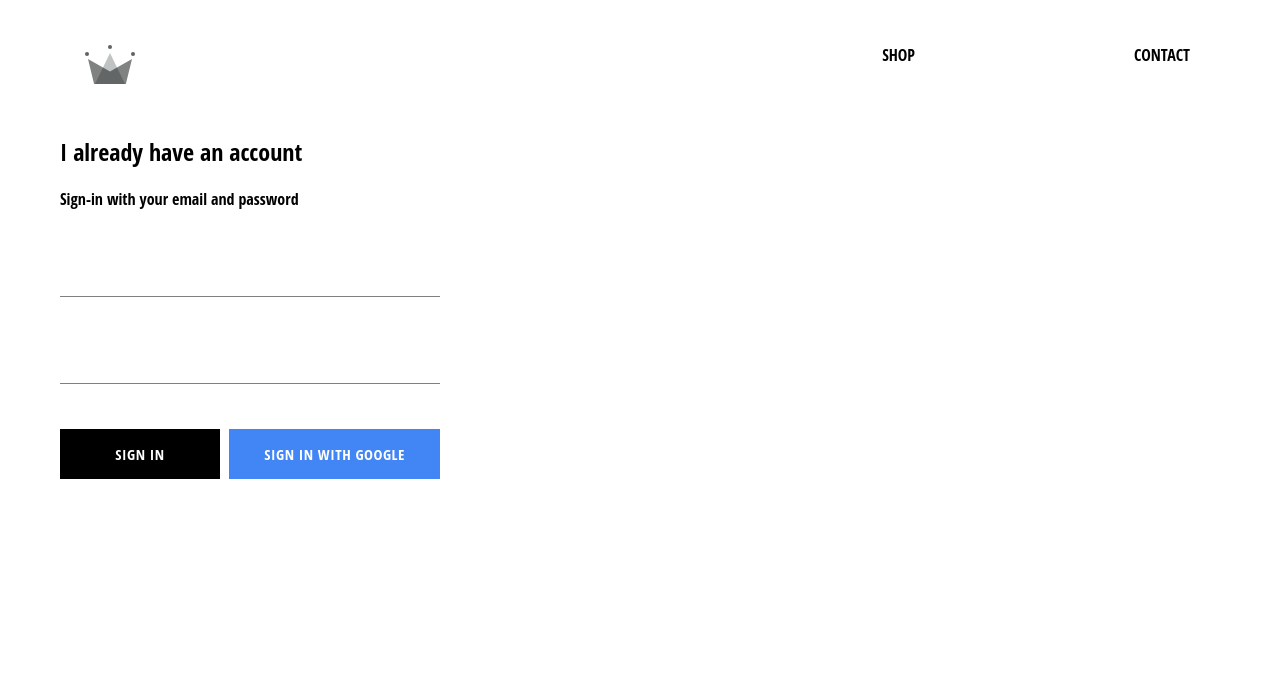
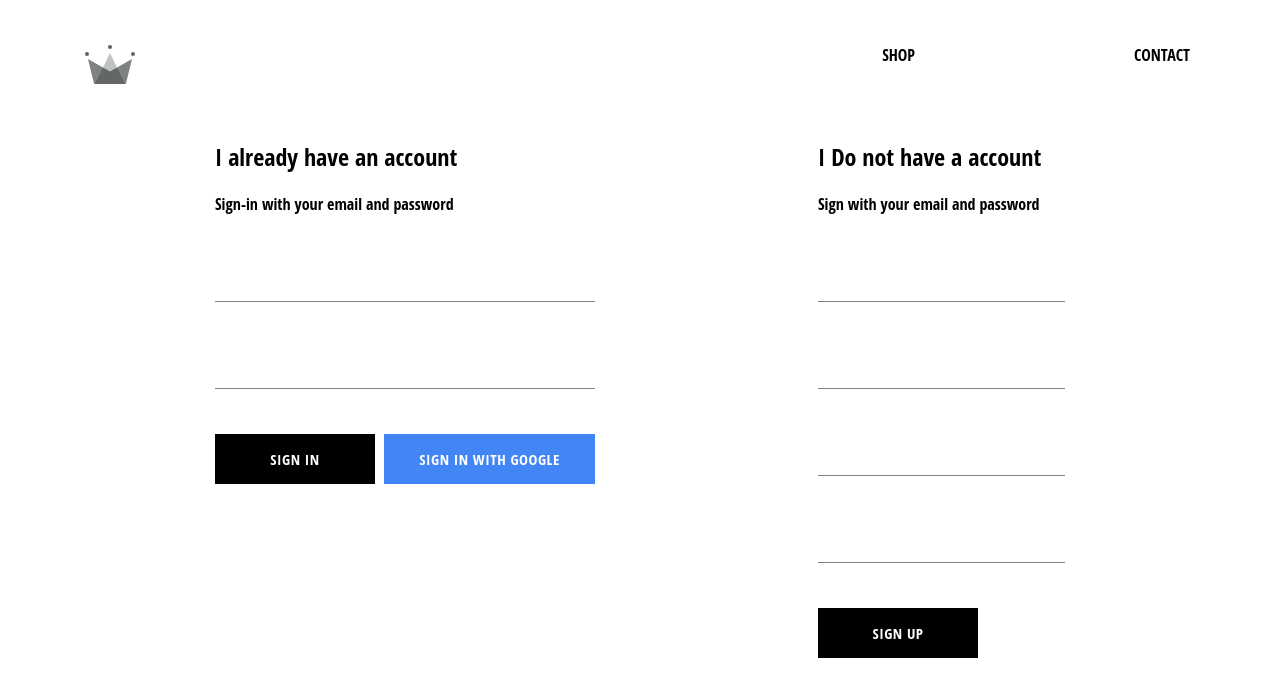
Before and after one commit to prasadrbhat/crwn-clothing, a React (Create React App) app: page /signin in a window 1280 px wide. Shown: the top 696 px of the page. Built offline with nearby package versions, Linux system fonts and the light colour scheme; no server answers.

Commit message:
implemented firebase util and included ability to store users into our firestore databse

```diff
--- a/src/App.js
+++ b/src/App.js
@@ -5,7 +5,7 @@
 import ShopPage from './shop/shop.component';
 import Header from './components/header/header.component.jsx';
 import SignInAndSignUpPage from './sign-in-and-sign-up/sign-in-and-sign-up.component.jsx';
-import {auth} from './firebase/firebase.utils.js';
+import {auth, createUserProfileDocument} from './firebase/firebase.utils.js';
 
 const HatsPage = () => (
   <div>
@@ -25,11 +25,23 @@
 
   unsubsucribeFromAuth = null;
   componentDidMount(){
-   this.unsubsucribeFromAuth = auth.onAuthStateChanged(user => {
-      this.setState({currentUser: user});
+   this.unsubsucribeFromAuth = auth.onAuthStateChanged(async userAuth => {
+    if(userAuth){
+      const userRef = await createUserProfileDocument(userAuth);
 
-      console.log(user);
-    })
+      userRef.onSnapshot(snapShot => {
+       this.setState({
+         currentUser:{
+           id: snapShot.id,
+           ...snapShot.data()
+         }
+       },() => console.log(this.state));
+      });
+    }
+    else{
+      this.setState({currentUser: userAuth  });
+    }
+    });
   }
 
   componentWillUnmount(){
--- /dev/null
+++ b/src/components/sign-up/sign-up.component.jsx
@@ -0,0 +1,109 @@
+import React from 'react';
+
+import FormInput from '../form-input/form-input.component.jsx';
+import CustomButton from '../custom-button/custom-button.component.jsx';
+
+import {auth, createUserProfileDocument} from '../../firebase/firebase.utils.js';
+
+import './sign-up.styles.scss';
+
+class SignUp extends React.Component {
+    constructor(){
+        super();
+
+        this.state = {
+            displayName: '',
+            email: '',
+            password: '',
+            confirmPassword: ''
+        }
+    }
+
+    handleSubmit = async event => {
+        event.preventDefault();
+
+    const {displayName, email, password, confirmPassword} = this.state;
+
+    if(password !== confirmPassword){
+        alert("Passwords dont match");
+        return;
+    }
+
+    try{
+        const {user} = await auth.createUserWithEmailAndPassword(email, password);
+
+        createUserProfileDocument(user, {displayName});
+
+        this.setState({
+            displayName: '',
+            email: '',
+            password: '',
+            confirmPassword: ''
+        })
+
+    }catch(error){
+        console.error(error);
+    }
+
+    }
+
+
+    handleChange = event => {
+        const {name,value} = event.target;
+
+        this.setState({[name]:value});
+    }
+
+    render(){
+        const {displayName, email, password, confirmPassword} = this.state;
+        return(
+            <div className='title'>
+            <h2>I Do not have a account</h2>
+            <span>Sign with your email and password</span>
+            <form className='sing-up-form' onSubmit={this.handleSubmit}>
+            <FormInput
+            type='text'
+            name='displayName'
+            value = {displayName}
+            onChange={this.handleChange}
+            label='Display Name'
+            required
+            />
+
+            <FormInput
+            type='email'
+            name="email"
+            value = {email}
+            onChange={this.handleChange}
+            label="Email"
+            required
+            />
+
+             <FormInput
+            type='password'
+            name='password'
+            value = {password}
+            onChange={this.handleChange}
+            label='Password'
+            required
+            />
+
+            <FormInput
+            type="password"
+            name="confirmPassword"
+            value = {confirmPassword}
+            onChange={this.handleChange}
+            label="Confirm Password"
+            required
+            />
+
+            <CustomButton type='submit'>SIGN UP</CustomButton>
+
+            </form>
+
+            </div>
+        )
+    }
+}
+
+export default SignUp;
--- /dev/null
+++ b/src/components/sign-up/sign-up.styles.scss
@@ -0,0 +1,9 @@
+.sign-up {
+    display: flex;
+    flex-direction: column;
+    width: 380px;
+
+    .title {
+        margin:10px 0px;
+    }
+}
--- a/src/firebase/firebase.utils.js
+++ b/src/firebase/firebase.utils.js
@@ -15,6 +15,32 @@
 
   firebase.initializeApp(config);
 
+  export const createUserProfileDocument = async(userAuth, ...additionalData) => {
+      if(!userAuth) return;
+
+      const userRef = firestore.doc(`user/${userAuth.uid}`);
+
+      const snapShot = await userRef.get();
+
+      if(!snapShot.exists){
+        const {displayName,email} = userAuth;
+        const createdAt = new Date();
+
+        try{
+          await userRef.set({
+            displayName,
+            email,
+            createdAt,
+            ...additionalData
+          })
+        }catch(error){
+            console.log("error creating the user", error.message);
+        }
+      }
+
+      return userRef;
+  }
+
   export const auth = firebase.auth();
   export const firestore = firebase.firestore();
 
--- a/src/sign-in-and-sign-up/sign-in-and-sign-up.component.jsx
+++ b/src/sign-in-and-sign-up/sign-in-and-sign-up.component.jsx
@@ -1,10 +1,12 @@
 import React from 'react';
-import './sign-in-and-sign-up.styles.scss'
-import SignIn from '../components/sign-in/sign-in.component.jsx'
+import './sign-in-and-sign-up.styles.scss';
+import SignIn from '../components/sign-in/sign-in.component.jsx';
+import SignUp from '../components/sign-up/sign-up.component.jsx';
 
 const SignInAndSignUpPage = () =>(
     <div className='sign-in-and-sign-up'>
     <SignIn />
+    <SignUp />
     </div>
 );
 
--- a/src/sign-in-and-sign-up/sign-in-and-sign-up.styles.scss
+++ b/src/sign-in-and-sign-up/sign-in-and-sign-up.styles.scss
@@ -0,0 +1,6 @@
+.sign-in-and-sign-up{
+    width:850px;
+    display:flex;
+    justify-content:space-between;
+    margin:30px auto;
+}
```
Also changed, not shown: src/firebase/test.js (added, +9 -0 lines).
